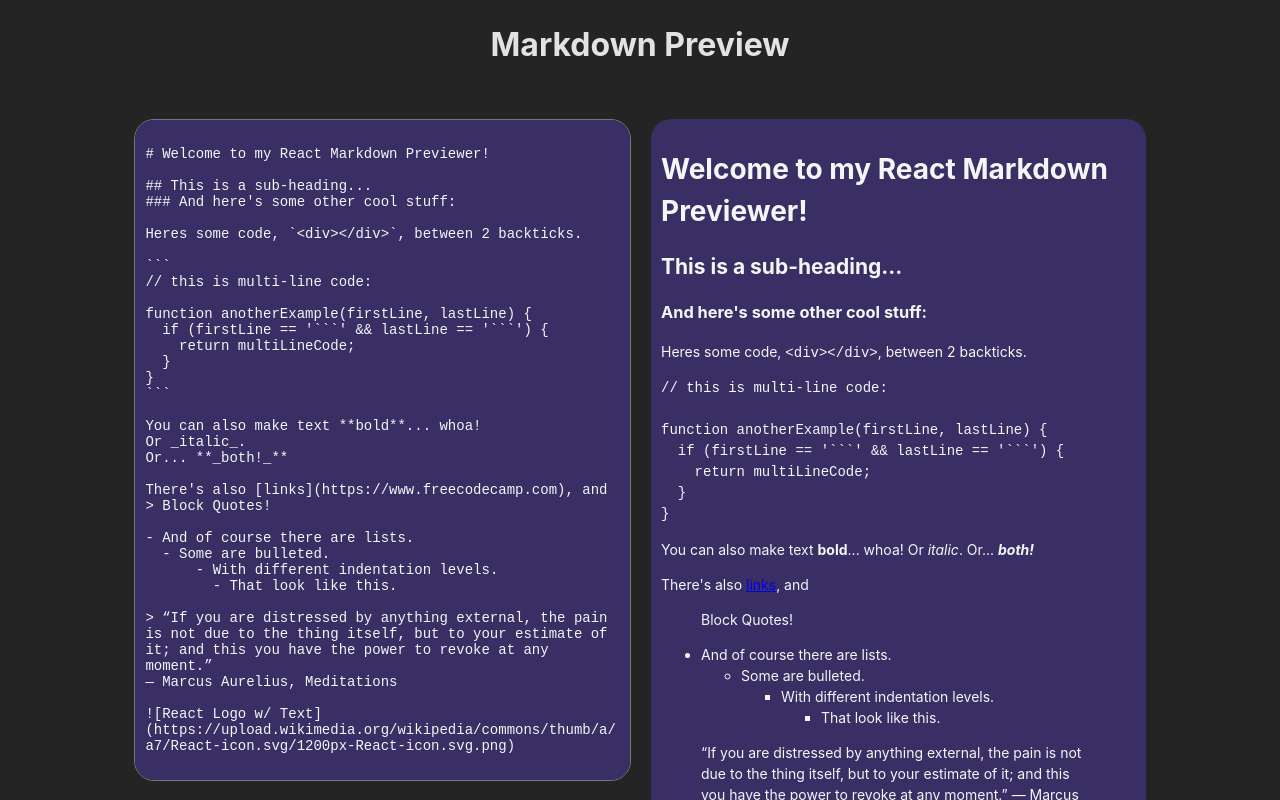
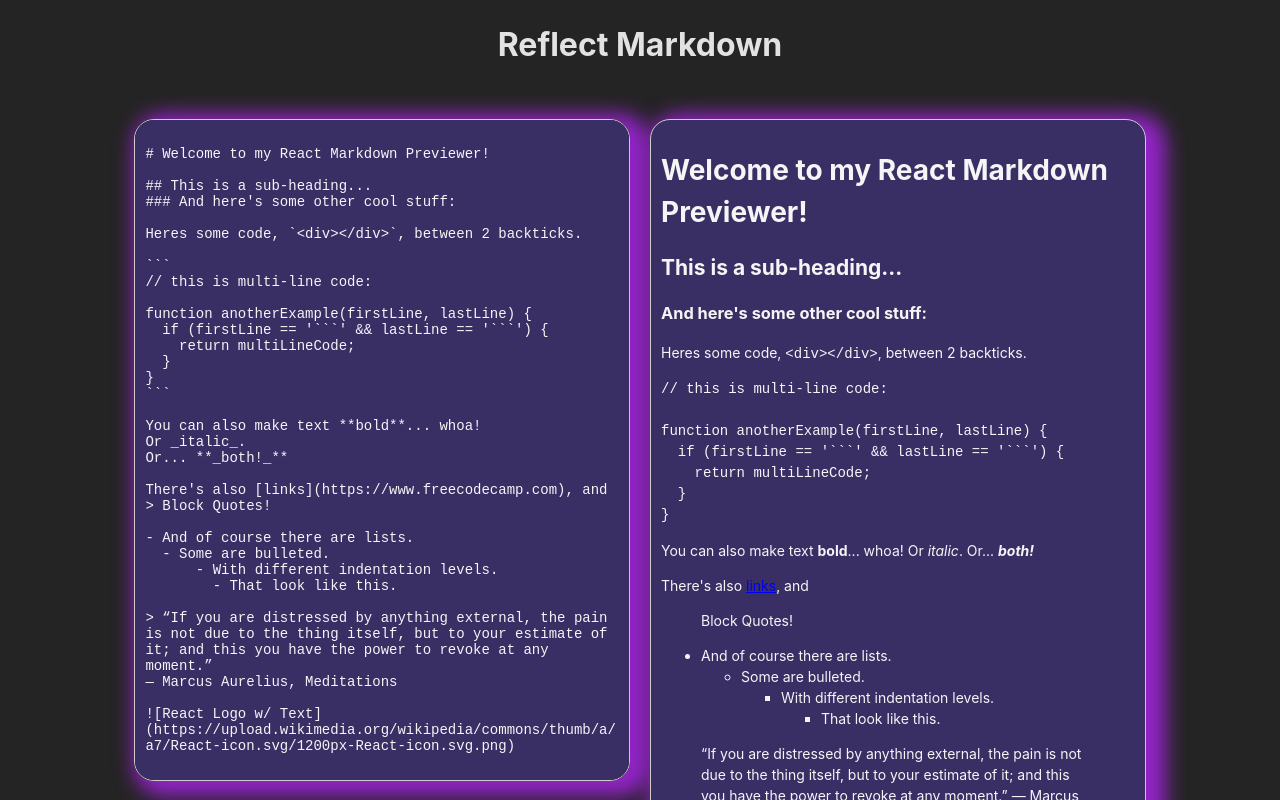
Before and after one commit to lilahmedina/markdown-preview, a React (Vite) app: page / in a window 1280 px wide. Shown: the top 800 px of the page. Built offline with nearby package versions, Linux system fonts and the light colour scheme.

Commit message:
Playing with box colors

```diff
--- a/src/App.css
+++ b/src/App.css
@@ -31,6 +31,7 @@
   border-radius: 20px;
 }
 
+
 img{
   max-width: 100%;
 }
@@ -45,6 +46,8 @@ img{
     width: 50%;
     height: 80vh;
     margin-right: 10px;
+    border: 1px solid #ccc;
+    box-shadow: 10px 5px 20px 10px rgb(148, 36, 201);
   }
 
   #preview{
@@ -52,5 +55,7 @@ img{
     height: 50%;
     margin-left: 10px;
     margin-top: 0;
+    border: 1px solid #ccc;
+    box-shadow: 10px 5px 20px 10px rgb(148, 36, 201);
   }
 }
--- a/src/App.tsx
+++ b/src/App.tsx
@@ -45,12 +45,14 @@ Coded by **Delilah Medina**, 2024 for [freeCodeCamp](https://www.freecodecamp.or
 
 
 function App() {
+
+  //editor
   const [markdownText, setMarkdownText] = useState<string>(defaultMarkdown);
 
   return <>
   <div>
     <h1 style={{textAlign: "center"}}
-    >Markdown Preview</h1>
+    >Reflect Markdown</h1>
     <div className="boxes-container">
       <textarea name="editor" id="editor" value={markdownText} onChange={(e) => setMarkdownText(e.target.value)}></textarea>
       <div id="preview">
```
